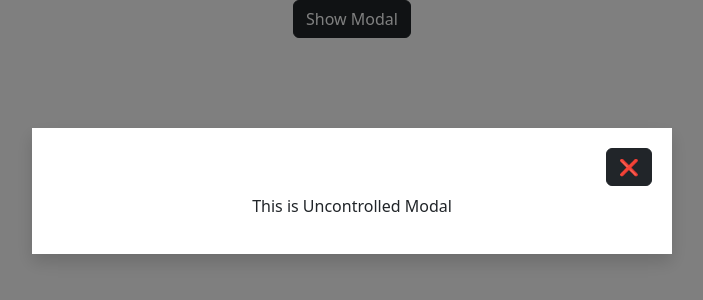
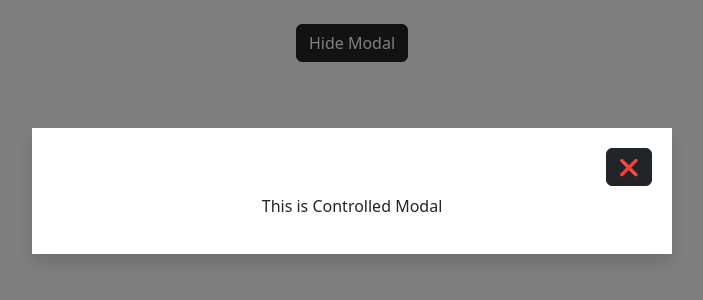
Before and after one commit to prudv13/react-design-patterns, a React (Vite) app: page / in a window 1280 px wide. Both pictures are taken after a click on the button "Show Modal". Shown: the top 300 px of the page, without its empty margins (288-991 px from the left). Built offline with nearby package versions, Linux system fonts and the light colour scheme.

Commit message:
Controlled Modal

```diff
--- a/src/App.jsx
+++ b/src/App.jsx
@@ -1,18 +1,35 @@
-import React from 'react'
+import React, { useState } from 'react'
 import LayoutComponent from './design/01-Layout Components/LayoutComponent';
 import UncontrolledForm from './design/02-Controlled-Uncontrolled/UncontrolledForm';
 import ControlledForm from './design/02-Controlled-Uncontrolled/ControlledForm';
 import UncontrolledModal from './design/02-Controlled-Uncontrolled/UncontrolledModal';
+import ControlledModal from './design/02-Controlled-Uncontrolled/ControlledModal';
 
 const App = () => {
+
+  const [shouldShowModal, setShouldShowModal] = useState(false);
   return (
     <center>
       {/* <LayoutComponent /> */}
       {/* <UncontrolledForm /> */}
       {/* <ControlledForm /> */}
-      <UncontrolledModal>
+
+      {/* <UncontrolledModal>
         <p>This is Uncontrolled Modal</p>
-      </UncontrolledModal>
+        </UncontrolledModal> */}
+
+      <button
+        className='btn btn-dark my-4'
+        onClick={() => setShouldShowModal(!shouldShowModal)}
+      >
+      {shouldShowModal ? 'Hide Modal' : 'Show Modal'}
+      </button>
+      <ControlledModal
+        shouldShow={shouldShowModal}
+        onRequestClose={() => setShouldShowModal(false)}
+      >
+        <p>This is Controlled Modal</p>
+      </ControlledModal>
     </center>
   )
 }
--- /dev/null
+++ b/src/design/02-Controlled-Uncontrolled/ControlledModal.jsx
@@ -0,0 +1,45 @@
+import { Fragment, useState } from "react";
+import styled from "styled-components";
+
+const ModalBackground = styled.div`
+    position: fixed;
+    z-index: 1;
+    left: 0;
+    top: 0;
+    width: 100%;
+    height: 100%;
+    overflow: auto;
+    background-color: rgba(0,0,0,0.5);
+`
+
+const ModalBody = styled.div`
+    background-color: #fff;
+    margin: 10% auto;
+    padding: 20px;
+    width: 50%;
+`
+
+const ControlledModal = ({ shouldShow, onRequestClose, children}) => {
+  return (
+    <Fragment>
+        {
+            shouldShow ? (
+                <ModalBackground onClick={onRequestClose}>
+                    <ModalBody
+                        onClick={e => e.stopPropagation()}
+                        className="shadow d-flex flex-column gap-2"
+                    >
+                        <button
+                            onClick={onRequestClose}
+                            className="btn btn-dark align-self-end"
+                        >❌</button>
+                        {children}
+                    </ModalBody>
+                </ModalBackground>
+            ) : null
+        }
+    </Fragment>
+  )
+}
+
+export default ControlledModal
```
